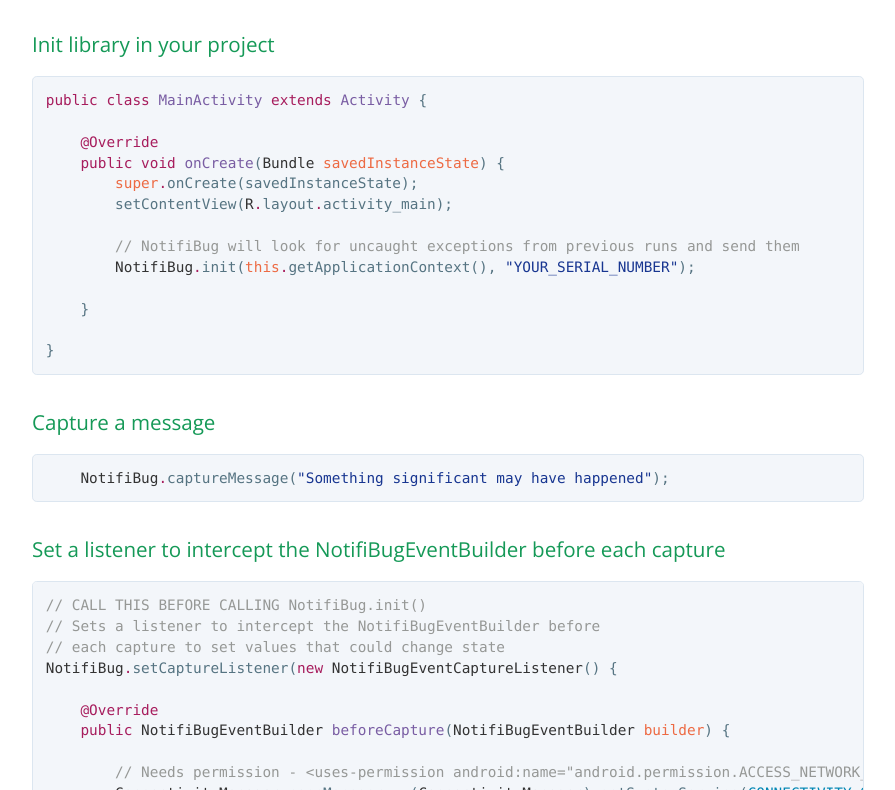
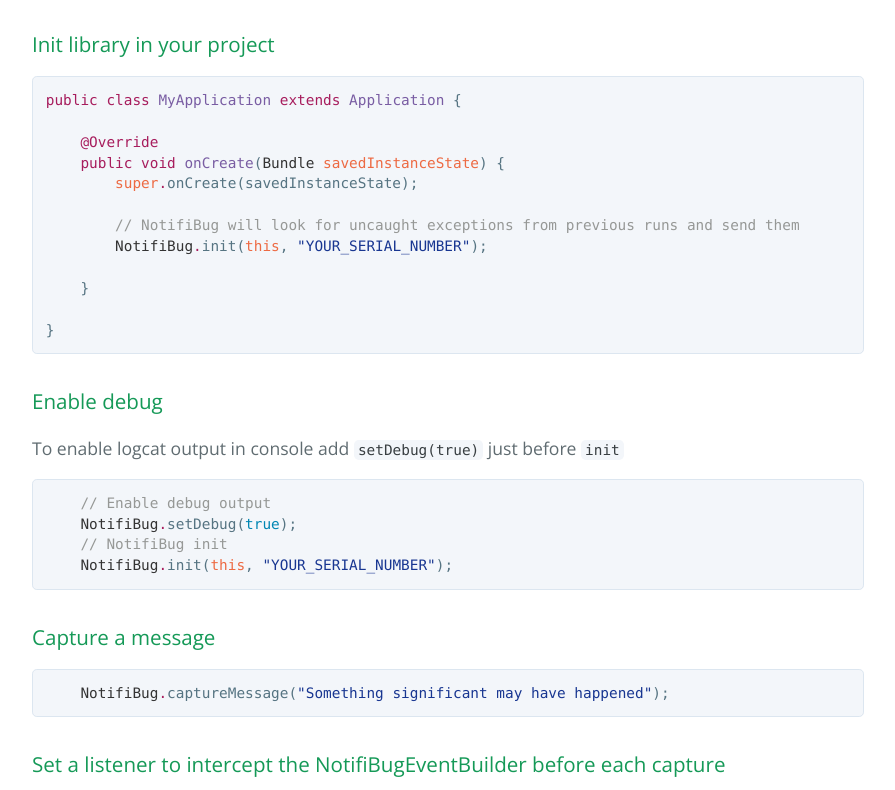
Before and after one commit to CheesecakeLabs/AndroidNotifiCrashLib, a plain HTML site: page index.html in a window 1280 px wide. Shown: the part 1489-2279 px from the top of the page, without its empty margins (192-1087 px from the left). Drawn offline with nearby package versions, Linux system fonts and the light colour scheme.

Commit message:
Create gh-pages branch via GitHub

```diff
--- a/index.html
+++ b/index.html
@@ -34,7 +34,7 @@
 
 <p>Gradle:</p>
 
-<div class="highlight highlight-groovy"><pre>compile <span class="pl-s"><span class="pl-pds">'</span>io.ckl.notifibug:notifibug:0.1.0-snapshot<span class="pl-pds">'</span></span></pre></div>
+<div class="highlight highlight-groovy"><pre>compile <span class="pl-s"><span class="pl-pds">'</span>io.ckl.notifibug:notifibug:0.2.0-snapshot<span class="pl-pds">'</span></span></pre></div>
 
 <h2>
 <a id="how-to-use-it" class="anchor" href="#how-to-use-it" aria-hidden="true"><span class="octicon octicon-link"></span></a>How to use it</h2>
@@ -56,19 +56,28 @@ crash reports to NotifiCrash service.</p>
 <h3>
 <a id="init-library-in-your-project" class="anchor" href="#init-library-in-your-project" aria-hidden="true"><span class="octicon octicon-link"></span></a>Init library in your project</h3>
 
-<div class="highlight highlight-java"><pre><span class="pl-k">public</span> <span class="pl-k">class</span> <span class="pl-en">MainActivity</span> <span class="pl-k">extends</span> <span class="pl-e">Activity</span> {
+<div class="highlight highlight-java"><pre><span class="pl-k">public</span> <span class="pl-k">class</span> <span class="pl-en">MyApplication</span> <span class="pl-k">extends</span> <span class="pl-e">Application</span> {
 
     <span class="pl-k">@Override</span>
     <span class="pl-k">public</span> <span class="pl-k">void</span> <span class="pl-en">onCreate</span>(<span class="pl-smi">Bundle</span> <span class="pl-v">savedInstanceState</span>) {
         <span class="pl-v">super</span><span class="pl-k">.</span>onCreate(savedInstanceState);
-        setContentView(<span class="pl-smi">R</span><span class="pl-k">.</span>layout<span class="pl-k">.</span>activity_main);
 
         <span class="pl-c">// NotifiBug will look for uncaught exceptions from previous runs and send them</span>
-        <span class="pl-smi">NotifiBug</span><span class="pl-k">.</span>init(<span class="pl-v">this</span><span class="pl-k">.</span>getApplicationContext(), <span class="pl-s"><span class="pl-pds">"</span>YOUR_SERIAL_NUMBER<span class="pl-pds">"</span></span>);
+        <span class="pl-smi">NotifiBug</span><span class="pl-k">.</span>init(<span class="pl-v">this</span>, <span class="pl-s"><span class="pl-pds">"</span>YOUR_SERIAL_NUMBER<span class="pl-pds">"</span></span>);
 
     }
 
 }</pre></div>
+
+<h3>
+<a id="enable-debug" class="anchor" href="#enable-debug" aria-hidden="true"><span class="octicon octicon-link"></span></a>Enable debug</h3>
+
+<p>To enable logcat output in console add <code>setDebug(true)</code> just before <code>init</code></p>
+
+<div class="highlight highlight-java"><pre>    <span class="pl-c">// Enable debug output</span>
+    <span class="pl-smi">NotifiBug</span><span class="pl-k">.</span>setDebug(<span class="pl-c1">true</span>);
+    <span class="pl-c">// NotifiBug init</span>
+    <span class="pl-smi">NotifiBug</span><span class="pl-k">.</span>init(<span class="pl-v">this</span>, <span class="pl-s"><span class="pl-pds">"</span>YOUR_SERIAL_NUMBER<span class="pl-pds">"</span></span>);</pre></div>
 
 <h3>
 <a id="capture-a-message" class="anchor" href="#capture-a-message" aria-hidden="true"><span class="octicon octicon-link"></span></a>Capture a message</h3>
```
Also changed, not shown: params.json (+1 -1 lines).
